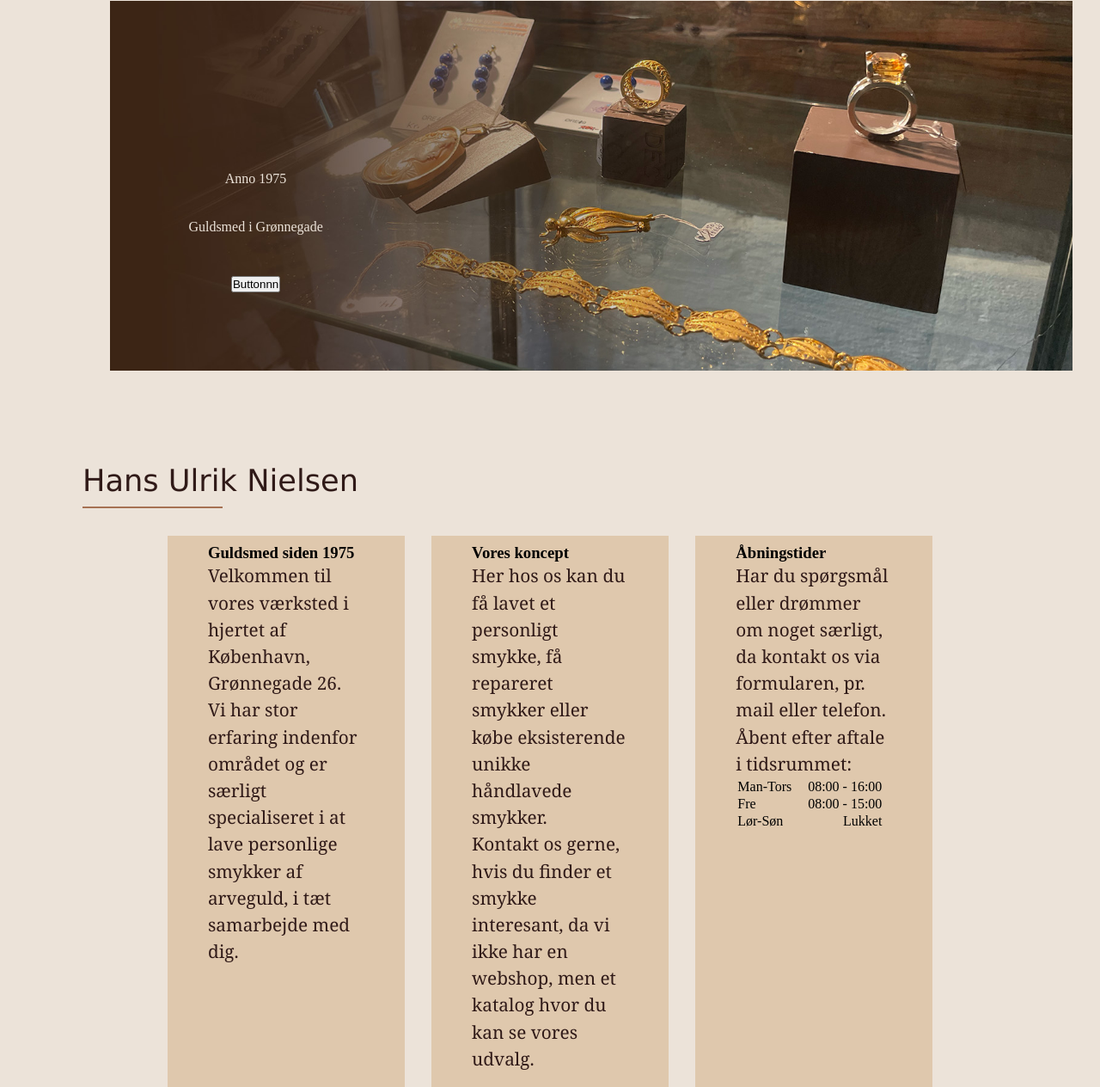
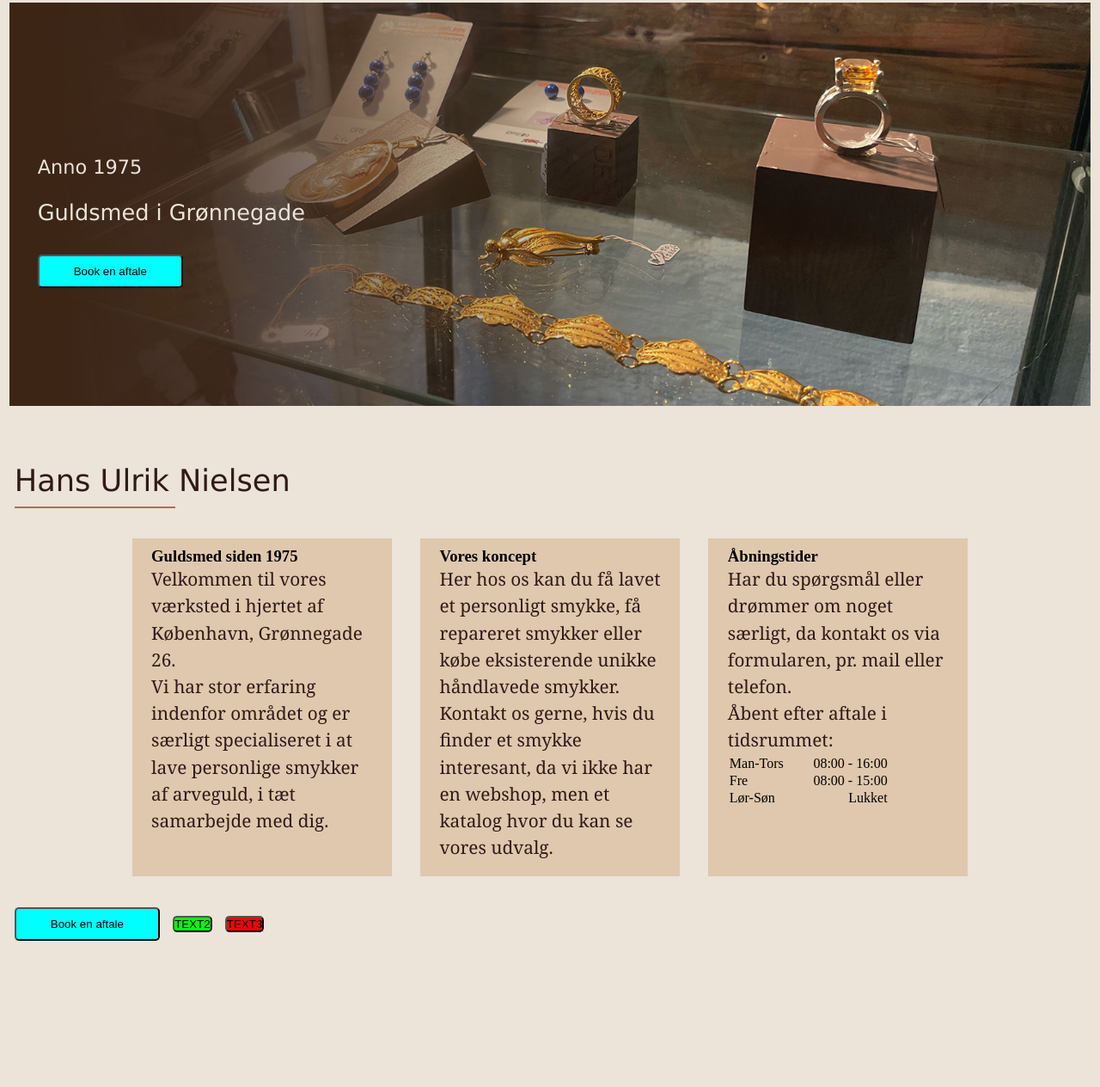
Before and after one commit to Elel0001/eksamen, an Astro site: page / in a window 1280 px wide. Shown: the part 239-1503 px from the top of the page at 86% size. After the commit the page ends 1333 px from the top, so only its background shows below. Built offline with nearby package versions, Linux system fonts and the light colour scheme; Astro itself is replaced by a stand-in of ours.

Commit message:
margin på hero/* ændret

```diff
--- a/src/components/Button.astro
+++ b/src/components/Button.astro
@@ -0,0 +1,42 @@
+---
+const { size } = Astro.props;
+---
+
+<button class={size}><slot /></button>
+
+<style>
+  button {
+    border-radius: 5px;
+  }
+
+  button:hover {
+    background-color: aliceblue;
+  }
+
+  .small {
+    background-color: aqua;
+    padding: 6px 10px;
+  }
+
+  .medium {
+    background-color: rgb(0, 255, 13);
+  }
+
+  .large {
+    background-color: rgb(255, 0, 0);
+  }
+
+  @media (min-width: 769px) {
+    .small {
+      padding: 10px 40px;
+    }
+
+    .medium {
+      background-color: rgb(0, 255, 13);
+    }
+
+    .large {
+      background-color: rgb(255, 0, 0);
+    }
+  }
+</style>
--- a/src/components/Hero.astro
+++ b/src/components/Hero.astro
@@ -1,13 +1,15 @@
 ---
 import "../styles/general.css";
+
+import Button from "../components/Button.astro";
 ---
 
 <div class="hero">
   <img src="img/hero_with_gradient.jpg" alt="Hero Image" />
   <div class="title-container">
-    <div class="title">Anno 1975</div>
-    <div class="title_to">Guldsmed i Grønnegade</div>
-    <button class="button_hero">Buttonnn</button>
+    <div class="title h4">Anno 1975</div>
+    <div class="title_to h3">Guldsmed i Grønnegade</div>
+    <div class="hero_button"><Button size="small">Book en aftale</Button></div>
   </div>
 </div>
 
@@ -19,6 +21,7 @@
     display: grid;
     grid-template-columns: 1fr 0.1fr 0.1fr;
     grid-template-rows: 1fr 1fr 1fr;
+    margin: 0;
   }
 
   .hero img {
@@ -27,6 +30,7 @@
     object-fit: cover;
     grid-column: 1/4;
     grid-row: 1/4;
+    margin: 0;
   }
 
   .title-container {
@@ -36,6 +40,7 @@
     grid-row: 2 / span 1;
     display: grid;
     padding-left: 5%;
+    margin: 0;
   }
 
   .title {
@@ -46,8 +51,9 @@
     color: var(--primary_background);
   }
 
-  .button_hero {
-    margin-top: 3%;
+  .hero_button {
+    padding-top: 2%;
+    margin: 0;
   }
 
   @media screen and (min-width: 800px) {
@@ -59,15 +65,15 @@
       display: grid;
       grid-template-columns: 1fr 1fr 1fr;
       grid-template-rows: 1fr 1fr 1fr;
+      margin: 0;
     }
 
     .title-container {
-      text-align: center;
       z-index: 1;
       grid-column: 1 / span 1;
       grid-row: 2 / span 1;
       display: grid;
-      place-items: center;
+      margin: 0;
     }
 
     .title {
@@ -80,18 +86,23 @@
       height: 70vh;
       overflow: hidden;
       display: grid;
-      grid-template-columns: 1fr 1fr 1fr;
+      grid-template-columns: 1.5fr 1fr 1fr;
       grid-template-rows: 1fr 1fr 1fr;
       padding-top: 2%;
+      margin: 0;
+    }
+
+    .hero img {
+      margin: 0;
     }
 
     .title-container {
-      text-align: center;
       z-index: 1;
       grid-column: 1 / span 1;
       grid-row: 2 / span 1;
       display: grid;
-      place-items: center;
+      padding-left: 5%;
+      margin: 0;
     }
   }
 </style>
--- a/src/pages/index.astro
+++ b/src/pages/index.astro
@@ -3,7 +3,7 @@
 
 import Hero from "../components/Hero.astro";
 import OverskriftWithUnderline from "../components/OverskriftWithUnderline.astro";
-// import ForsideBox from "../components/Forside_boksBackup.astro";
+import Button from "../components/Button.astro";
 import ForsideBox from "../components/ForsideBox.astro";
 ---
 
@@ -34,6 +34,10 @@
   />
 </div>
 
+<Button size="small">Book en aftale</Button>
+<Button size="medium">TEXT2</Button>
+<Button size="large">TEXT3</Button>
+
 <style>
   @media (min-width: 800px) {
     .grid_bokses {
--- a/src/styles/general.css
+++ b/src/styles/general.css
@@ -105,7 +105,7 @@
     font-size: 1.3rem;
   }
 
-  * {
+  main {
     margin: 0 2rem;
   }
 }
```
